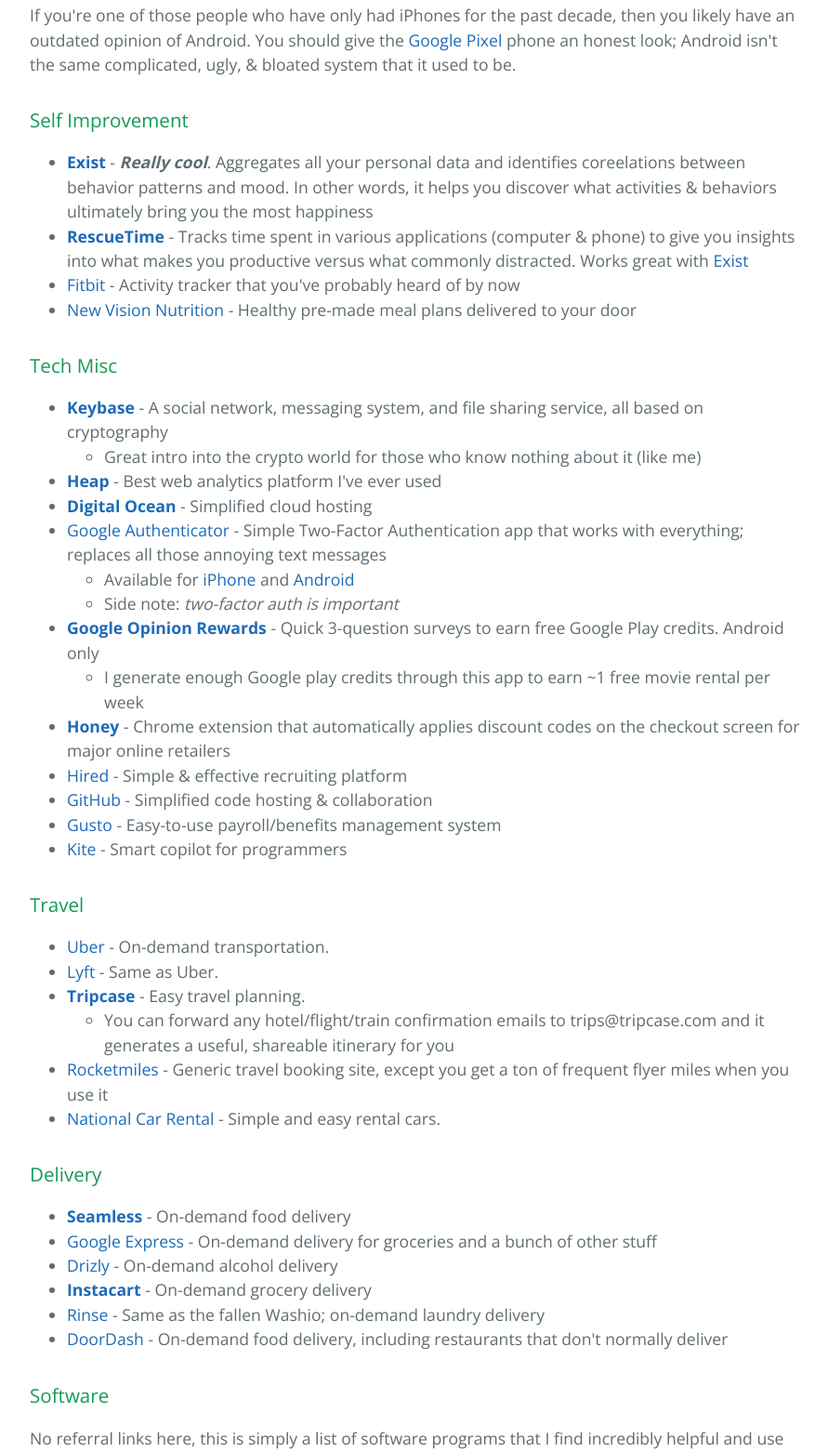
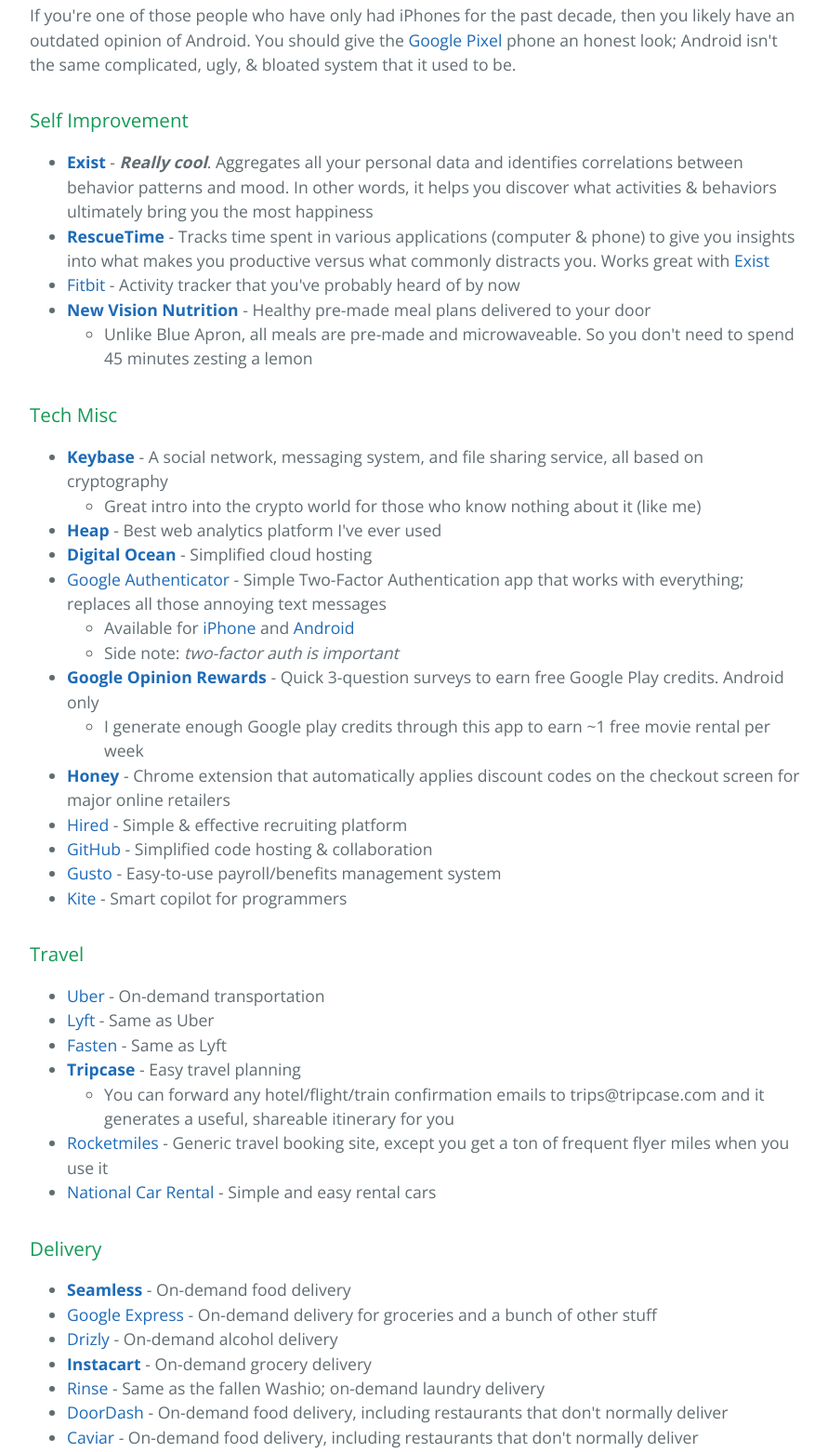
Before and after one commit to gtallen1187/gregallen.io, a plain HTML site: page index.html in a window 1280 px wide. Shown: the part 1330-2892 px from the top of the page at 93% size, without its empty margins (192-1083 px from the left). Drawn offline with nearby package versions, Linux system fonts and the light colour scheme; a script that the page names is missing.

Commit message:
spelling errors, Add Fasten and Caviar

```diff
--- a/index.html
+++ b/index.html
@@ -71,10 +71,13 @@
 
       <h3><a id="self" class="anchor" href="#self" aria-hidden="true"><span aria-hidden="true" class="octicon octicon-link"></span></a>Self Improvement</h3>
       <ul>
-        <li><b><a href="https://exist.io/?referred_by=gtallen1187" target="_blank">Exist</a></b> - <b><i>Really cool</i></b>. Aggregates all your personal data and identifies coreelations between behavior patterns and mood.  In other words, it helps you discover what activities &amp; behaviors ultimately bring you the most happiness</li>
-        <li><b><a href="https://www.rescuetime.com/ref/1666465"  target="_blank">RescueTime</a></b> - Tracks time spent in various applications (computer &amp; phone) to give you insights into what makes you productive versus what commonly distracted.  Works great with <a href="https://exist.io/?referred_by=gtallen1187" target="_blank">Exist</a></li>
+        <li><b><a href="https://exist.io/?referred_by=gtallen1187" target="_blank">Exist</a></b> - <b><i>Really cool</i></b>. Aggregates all your personal data and identifies correlations between behavior patterns and mood.  In other words, it helps you discover what activities &amp; behaviors ultimately bring you the most happiness</li>
+        <li><b><a href="https://www.rescuetime.com/ref/1666465"  target="_blank">RescueTime</a></b> - Tracks time spent in various applications (computer &amp; phone) to give you insights into what makes you productive versus what commonly distracts you.  Works great with <a href="https://exist.io/?referred_by=gtallen1187" target="_blank">Exist</a></li>
         <li><a href="https://www.fitbit.com/" target="_blank">Fitbit</a> - Activity tracker that you've probably heard of by now</li>
-        <li><a href="http://newvisionnutrition.refr.cc/gregallen" target="_blank">New Vision Nutrition</a> - Healthy pre-made meal plans delivered to your door</li>
+        <li><b><a href="http://newvisionnutrition.refr.cc/gregallen" target="_blank">New Vision Nutrition</a></b> - Healthy pre-made meal plans delivered to your door</li>
+        <ul>
+          <li>Unlike Blue Apron, all meals are pre-made and microwaveable.  So you don't need to spend 45 minutes zesting a lemon</li>
+        </ul>
       </ul>
 
       <h3><a id="misc-tech" class="anchor" href="#misc-tech" aria-hidden="true"><span aria-hidden="true" class="octicon octicon-link"></span></a>Tech Misc</h3>
@@ -103,14 +106,15 @@
 
       <h3><a id="travel" class="anchor" href="#travel" aria-hidden="true"><span aria-hidden="true" class="octicon octicon-link"></span></a>Travel</h3>
       <ul>
-        <li><a href="https://get.uber.com/invite/rfi6w">Uber</a> - On-demand transportation.</li>
-        <li><a href="https://www.lyft.com/ier/greg931216">Lyft</a> - Same as Uber.</li>
-        <li><b><a href="https://www.tripcase.com">Tripcase</a></b> - Easy travel planning.</li>
+        <li><a href="https://get.uber.com/invite/rfi6w">Uber</a> - On-demand transportation</li>
+        <li><a href="https://www.lyft.com/ier/greg931216">Lyft</a> - Same as Uber</li>
+        <li><a href="http://fasten.com/r/GR3105?b=500&r=1">Fasten</a> - Same as Lyft</li>
+        <li><b><a href="https://www.tripcase.com">Tripcase</a></b> - Easy travel planning</li>
         <ul>
           <li>You can forward any hotel/flight/train confirmation emails to trips@tripcase.com and it generates a useful, shareable itinerary for you</li>
         </ul>
         <li><a href="https://www.rocketmiles.com/refer/GTALLEN1187">Rocketmiles</a> - Generic travel booking site, except you get a ton of frequent flyer miles when you use it</li>
-        <li><a href="https://www.emeraldclubpromos.com/12Free/2016/?CID=20685&membershipSource=2104&contractID=5007125&cm_mmc=Web-_-Promotion-_-OTF2016_US_EN_2104_5ecc7337-13b5-4de1-b13f-449aa92661c4-_-Twitter">National Car Rental</a> - Simple and easy rental cars.</li>
+        <li><a href="https://www.emeraldclubpromos.com/12Free/2016/?CID=20685&membershipSource=2104&contractID=5007125&cm_mmc=Web-_-Promotion-_-OTF2016_US_EN_2104_5ecc7337-13b5-4de1-b13f-449aa92661c4-_-Twitter">National Car Rental</a> - Simple and easy rental cars</li>
       </ul>
 
       <h3><a id="delivery" class="anchor" href="#delivery" aria-hidden="true"><span aria-hidden="true" class="octicon octicon-link"></span></a>Delivery</h3>
@@ -121,6 +125,7 @@
         <li><b><a href="https://inst.cr/t/Y3bZ5uEWg">Instacart</a></b> - On-demand grocery delivery</li>
         <li><a href="https://www.rinse.com/?kid=TIL1J3SWA8">Rinse</a> - Same as the fallen Washio; on-demand laundry delivery</li>
         <li><a href="http://drd.sh/Adlvdg">DoorDash</a> - On-demand food delivery, including restaurants that don't normally deliver</li>
+        <li><a href="https://bnc.lt/W9Qc/IQVrYelkgL">Caviar</a> - On-demand food delivery, including restaurants that don't normally deliver</li>
       </ul>
 
       <h3><a id="software" class="anchor" href="#software" aria-hidden="true"><span aria-hidden="true" class="octicon octicon-link"></span></a>Software</h3>
@@ -131,6 +136,17 @@
         <li><b><a href="http://www.irradiatedsoftware.com/sizeup/" target="_blank">Recordit</a></b> - Simple utility to easily create videos or GIFs from screen recordings</li>
         <li><a href="https://evernote.com/products/skitch" target="_blank">Skitch</a> - Tool to quickly create & annotate screenshots</li>
       </ul>
+
+      <!-- Development Browsers -->
+      <!--<h3><a id="browsers" class="anchor" href="#browsers" aria-hidden="true"><span aria-hidden="true" class="octicon octicon-link"></span></a>Development Browsers</h3>
+      <p>For those who are unaware, most of our favorite web browsers actually have a secret alternate version of the browser.  These are the development versions of the browsers, and they contain lots of awesome/cool new features way before those features ever make it into the main versions.</p>
+      <p>If nothing else, these "Wario" browser versions are fun to play with and  </p>
+      <ul>
+        <li><b><a href="https://www.macbartender.com/" target="_blank">Bartender 3</a></b> - Cleans up your top menu bar by consolidating all icons behind a single menu</li>
+        <li><b><a href="http://www.irradiatedsoftware.com/sizeup/" target="_blank">SizeUp</a></b> - Easy-to-use keyboard-centric window manager</li>
+        <li><b><a href="http://www.irradiatedsoftware.com/sizeup/" target="_blank">Recordit</a></b> - Simple utility to easily create videos or GIFs from screen recordings</li>
+        <li><a href="https://evernote.com/products/skitch" target="_blank">Skitch</a> - Tool to quickly create & annotate screenshots</li>
+      </ul>-->
 
       <footer class="site-footer">
         <span class="site-footer-credits"><b>Greg Allen</b> &boxV; <a href="mailto:gtallen1187@gmail.com">gtallen1187@gmail.com</a> &boxV; <a href="mailto:greg@telluslabs.com">greg@telluslabs.com</a></span>
```
